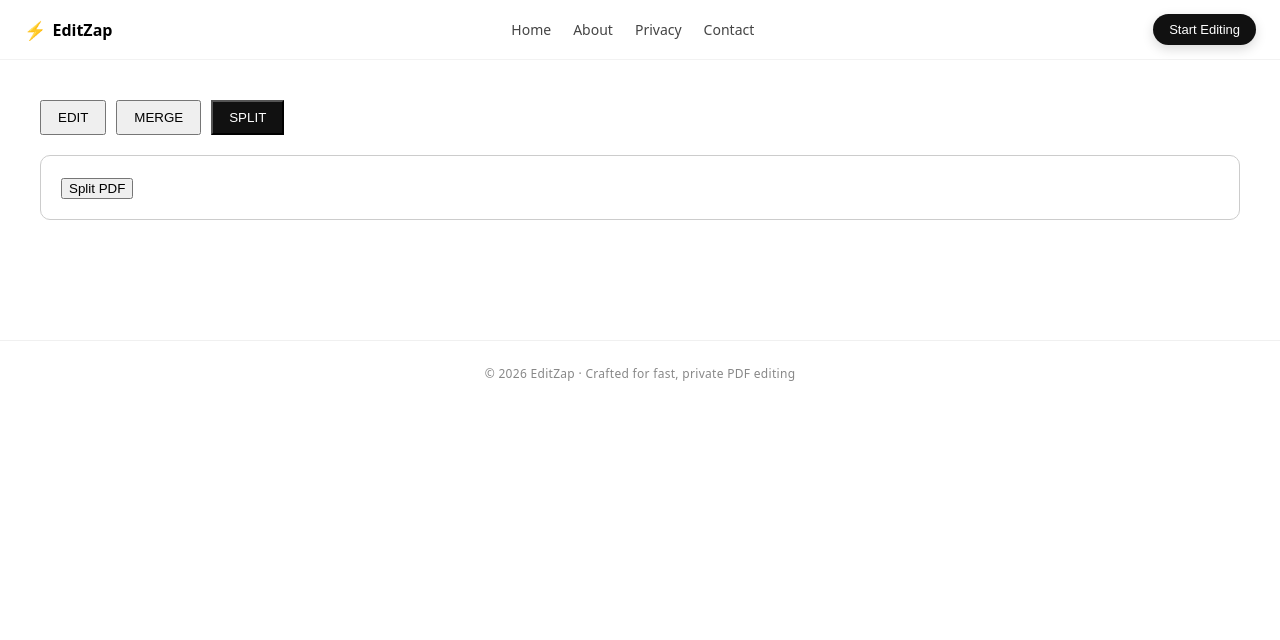
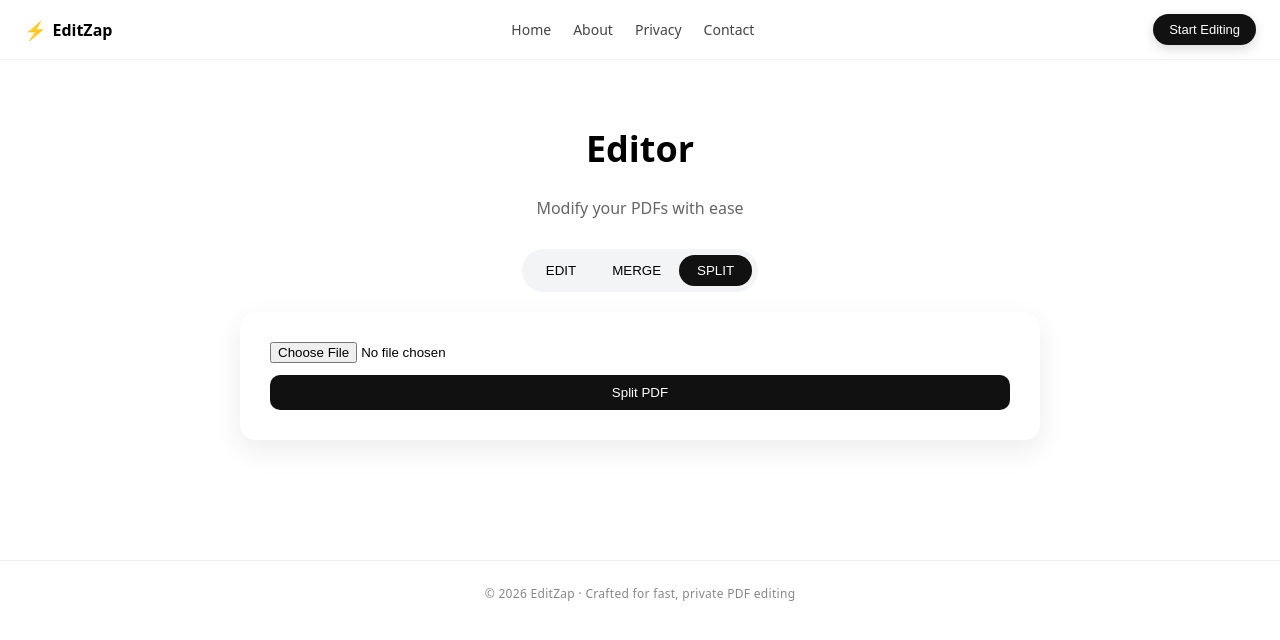
Before and after one commit to editzap/editzap, a Next.js app: page /editor in a window 1280 px wide. Both pictures are taken after a click on the button "SPLIT". Shown: the top 640 px of the page. Built offline with nearby package versions, Linux system fonts and the light colour scheme.

Commit message:
final working version

```diff
--- a/app/editor/page.tsx
+++ b/app/editor/page.tsx
@@ -17,16 +17,8 @@ export default function Editor() {
   };
 
   useEffect(() => {
-    const stored = sessionStorage.getItem("pdfFile");
     const tool = sessionStorage.getItem("tool") as Tab | null;
-
     if (tool) setTab(tool);
-
-    if (stored) {
-      fetch(stored)
-        .then((r) => r.arrayBuffer())
-        .then(setPdfBytes);
-    }
   }, []);
 
   const exportPDF = async () => {
@@ -88,29 +80,51 @@ export default function Editor() {
 
   return (
     <div style={container}>
+      {/* HERO */}
+      <div style={hero}>
+        <h1 style={title}>Editor</h1>
+        <p style={subtitle}>Modify your PDFs with ease</p>
+      </div>
+
       {/* TABS */}
+      <div style={tabsWrapper}>
         <div style={tabs}>
           {(["edit", "merge", "split"] as Tab[]).map((t) => (
             <button
               key={t}
               onClick={() => setTab(t)}
-            style={tab === t ? activeTab : tabBtn}
+              style={{
+                ...tabBtn,
+                ...(tab === t ? activeTab : {}),
+              }}
             >
               {t.toUpperCase()}
             </button>
           ))}
         </div>
+      </div>
 
-      {/* CONTENT */}
+      {/* CARD */}
       <div style={card}>
         {tab === "edit" && (
           <>
             <input
+              type="file"
+              accept=".pdf"
+              onChange={(e) =>
+                e.target.files?.[0] &&
+                e.target.files[0].arrayBuffer().then(setPdfBytes)
+              }
+            />
+            <input
               value={text}
               onChange={(e) => setText(e.target.value)}
               placeholder="Enter text"
+              style={input}
             />
-            <button onClick={exportPDF}>Export</button>
+            <button onClick={exportPDF} style={primaryBtn}>
+              Export PDF
+            </button>
           </>
         )}
 
@@ -126,7 +140,19 @@ export default function Editor() {
         )}
 
         {tab === "split" && (
-          <button onClick={splitPDF}>Split PDF</button>
+          <>
+            <input
+              type="file"
+              accept=".pdf"
+              onChange={(e) =>
+                e.target.files?.[0] &&
+                e.target.files[0].arrayBuffer().then(setPdfBytes)
+              }
+            />
+            <button onClick={splitPDF} style={primaryBtn}>
+              Split PDF
+            </button>
+          </>
         )}
       </div>
     </div>
@@ -134,29 +160,76 @@ export default function Editor() {
 }
 
 /* STYLES */
+
 const container: React.CSSProperties = {
   padding: 40,
+  maxWidth: 800,
+  margin: "auto",
+  fontFamily: "system-ui",
+};
+
+const hero: React.CSSProperties = {
+  textAlign: "center",
+  marginBottom: 30,
+};
+
+const title: React.CSSProperties = {
+  fontSize: 36,
+  fontWeight: 700,
+};
+
+const subtitle: React.CSSProperties = {
+  color: "#666",
+};
+
+/* TABS */
+const tabsWrapper: React.CSSProperties = {
+  display: "flex",
+  justifyContent: "center",
+  marginBottom: 20,
 };
 
 const tabs: React.CSSProperties = {
   display: "flex",
-  gap: 10,
-  marginBottom: 20,
+  background: "#f3f4f6",
+  padding: 6,
+  borderRadius: 999,
 };
 
 const tabBtn: React.CSSProperties = {
-  padding: "8px 16px",
+  padding: "8px 18px",
+  borderRadius: 999,
+  border: "none",
+  background: "transparent",
   cursor: "pointer",
 };
 
 const activeTab: React.CSSProperties = {
-  ...tabBtn,
   background: "#111",
   color: "#fff",
 };
 
+/* CARD */
 const card: React.CSSProperties = {
-  padding: 20,
+  padding: 30,
+  borderRadius: 16,
+  boxShadow: "0 10px 30px rgba(0,0,0,0.08)",
+  display: "flex",
+  flexDirection: "column",
+  gap: 12,
+};
+
+const input: React.CSSProperties = {
+  padding: 10,
+  borderRadius: 8,
   border: "1px solid #ccc",
+};
+
+const primaryBtn: React.CSSProperties = {
+  padding: "10px 16px",
+  background: "#111",
+  color: "#fff",
   borderRadius: 10,
+  cursor: "pointer",
+  border: "none",
 };
```
Lines whose indentation alone changed are shown as unchanged.
